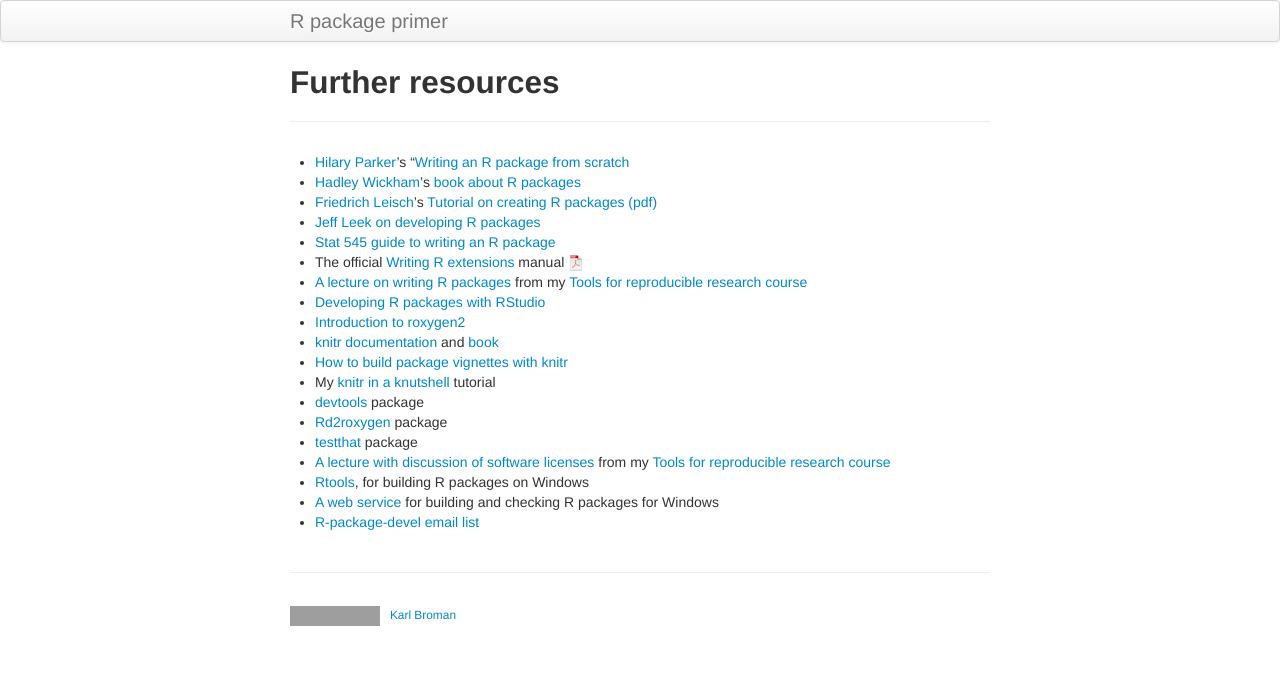
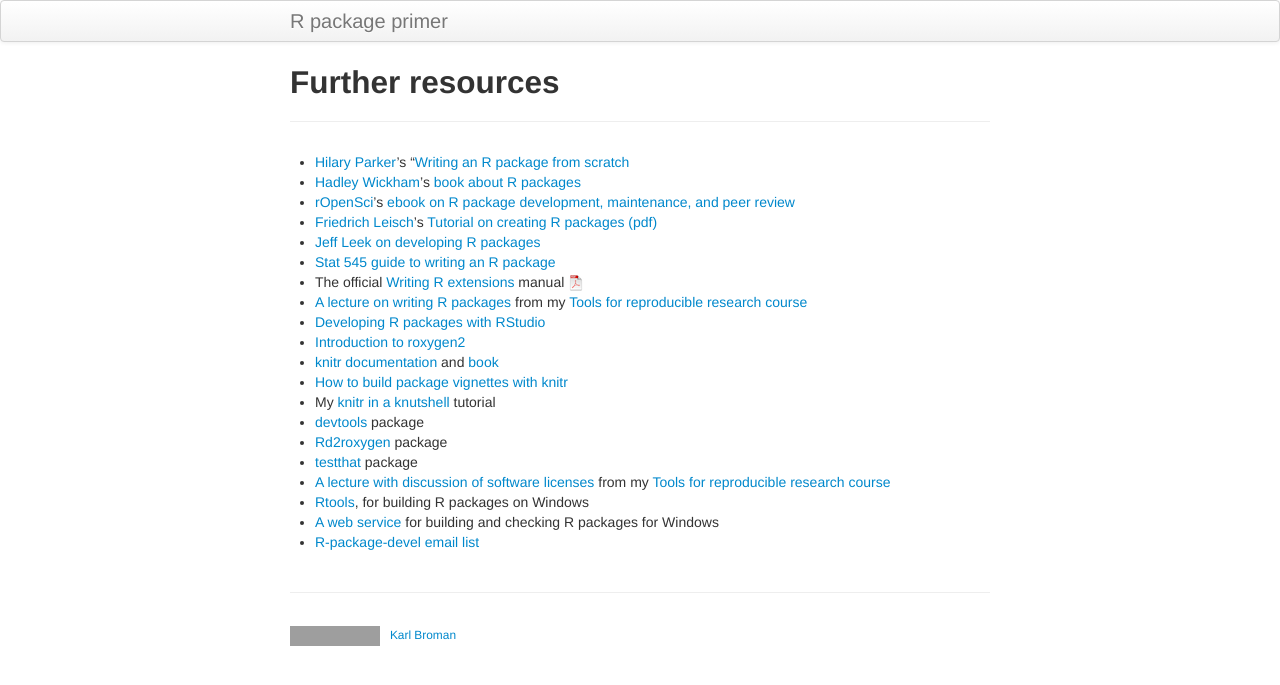
Before and after one commit to kbroman/pkg_primer, a Jekyll site: the page built from pages/resources.md, in a window 1280 px wide. Shown: the top 685 px of the page. Built offline with Jekyll 4.4.1, drawn with Linux system fonts in a browser that asks for light colours; grey boxes are pictures that could not be loaded.

Commit message:
pages/resources: ropensci ebook

```diff
--- a/pages/resources.md
+++ b/pages/resources.md
@@ -7,6 +7,8 @@ description: Resources on constructing R packages.
 - [Hilary Parker](https://hilaryparker.com)'s
   &ldquo;[Writing an R package from scratch](https://hilaryparker.com/2014/04/29/writing-an-r-package-from-scratch/)
 - [Hadley Wickham](http://had.co.nz/)'s [book about R packages](http://r-pkgs.had.co.nz/)
+- [rOpenSci](https://ropensci.org)'s
+  [ebook on R package development, maintenance, and peer review](https://ropensci.github.io/dev_guide/)
 - [Friedrich Leisch](http://www.statistik.lmu.de/~leisch/)'s [Tutorial on creating R packages (pdf)](https://cran.r-project.org/doc/contrib/Leisch-CreatingPackages.pdf)
 - [Jeff Leek on developing R packages](https://github.com/jtleek/rpackages)
 - [Stat 545 guide to writing an R package](http://stat545-ubc.github.io/packages00_index.html)
```
